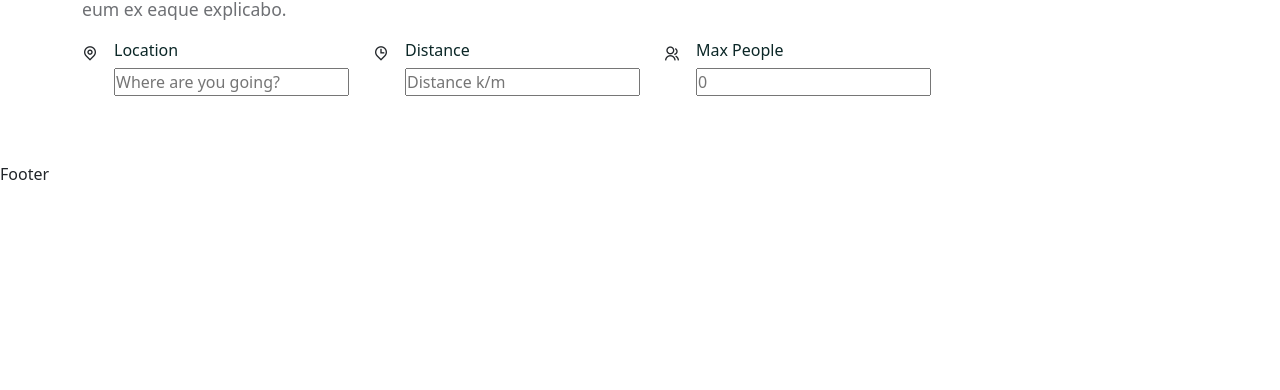
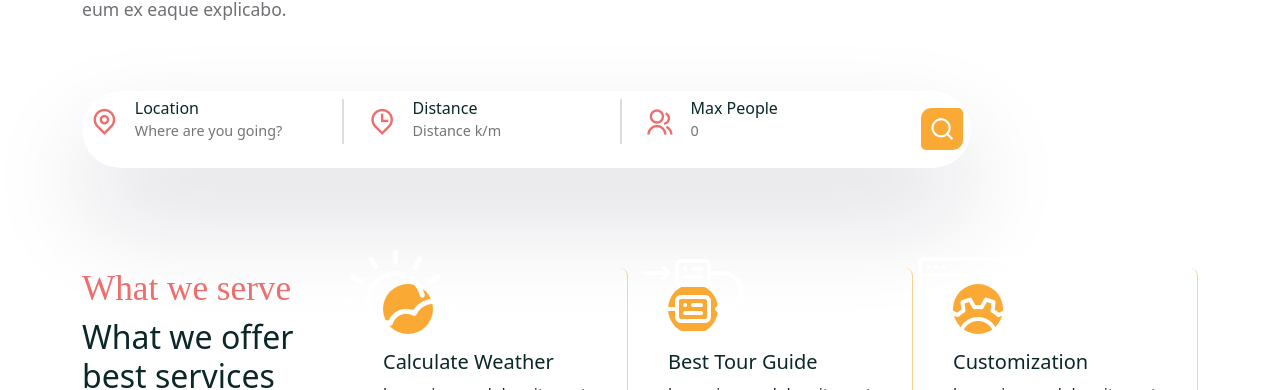
Before and after one commit to Happygirlie/Habis-Jives-travels-and-tour, a React (Create React App) app in the folder MernStack-Tour-Management-main/MernStack-Tour-Management-main/tour-management/frontend/: page /home in a window 1280 px wide. Shown: the part 562-952 px from the top of the page. Before the commit the page ends 800 px from the top, so only its background shows below. Built offline with nearby package versions, Linux system fonts and the light colour scheme; a web font is replaced by a local one.

Commit message:
added and implemented services

```diff
--- a/MernStack-Tour-Management-main/MernStack-Tour-Management-main/tour-management/frontend/src/pages/Home.jsx
+++ b/MernStack-Tour-Management-main/MernStack-Tour-Management-main/tour-management/frontend/src/pages/Home.jsx
@@ -9,6 +9,7 @@
 import Subtitle from '../shared/Subtitle';
 
 import SearchBar from '../shared/SearchBar';
+import ServiceList from '../services/ServiceList';
 
 const Home = () => {
   return <>
@@ -54,6 +55,17 @@
     </Container>
   </section>
   {/* ============= hero section end =========== */}
+  <section>
+    <Container>
+      <Row>
+        <Col lg="3">
+          <h5 className="services__subtitle">What we serve</h5>
+          <h2 className="service__title">What we offer best services</h2>
+        </Col>
+        <ServiceList />
+      </Row>
+    </Container>
+    </section>
 
   </>
 
--- /dev/null
+++ b/MernStack-Tour-Management-main/MernStack-Tour-Management-main/tour-management/frontend/src/services/ServiceCard.jsx
@@ -0,0 +1,18 @@
+import React from 'react';
+import "./service-card.css";
+
+const ServiceCard = ({item}) => {
+
+    const {imgUrl, title,desc} = item
+  return (
+    <div className="service__item">
+        <div className="service__img">
+            <img src={imgUrl} alt="" />
+        </div>
+        <h5>{title}</h5>
+        <p>{desc}</p>
+    </div>
+  );
+};
+
+export default ServiceCard
--- /dev/null
+++ b/MernStack-Tour-Management-main/MernStack-Tour-Management-main/tour-management/frontend/src/services/ServiceList.jsx
@@ -0,0 +1,40 @@
+import React from 'react';
+import ServiceCard from './ServiceCard';
+import { Col } from 'reactstrap';
+
+import weatherImg from "../assets/images/weather.png";
+import guideImg from "../assets/images/guide.png";
+import customizationImg from "../assets/images/customization.png";
+
+const servicesData = [
+    {
+        imgUrl: weatherImg,
+        title: "Calculate Weather",
+        desc: "lorem ipsum dolor sit amet, consectetur adipiscing elit.",
+    },
+     {
+        imgUrl: guideImg,
+        title: "Best Tour Guide",
+        desc: "lorem ipsum dolor sit amet, consectetur adipiscing elit.",
+    },
+     {
+        imgUrl: customizationImg,
+        title: "Customization",
+        desc: "lorem ipsum dolor sit amet, consectetur adipiscing elit.",
+    },
+];
+
+const ServiceList = () => {
+  return (
+    <>
+        {servicesData.map((item,index) => (
+        <Col lg="3" key={index}>
+            <ServiceCard item={item} />
+        </Col>
+    ))}
+    </>
+  );
+
+};
+
+export default ServiceList
--- /dev/null
+++ b/MernStack-Tour-Management-main/MernStack-Tour-Management-main/tour-management/frontend/src/services/service-card.css
@@ -0,0 +1,18 @@
+.service__item {
+    padding: 1rem;
+    border-bottom: 1px solid #faa83586;
+    border-right: 1px solid#faa83586;
+    border-radius: 0.5rem;
+}
+
+.service__img {
+    width: 50px;
+    height: 50px;
+    display: flex;
+    align-items: center;
+    justify-content: center;
+    border-radius: 50px;
+    background: var(--secondary-color);
+    padding: 0.5rem;
+    margin-bottom: 1rem;
+}
--- a/MernStack-Tour-Management-main/MernStack-Tour-Management-main/tour-management/frontend/src/shared/SearchBar.jsx
+++ b/MernStack-Tour-Management-main/MernStack-Tour-Management-main/tour-management/frontend/src/shared/SearchBar.jsx
@@ -1,8 +1,24 @@
-import React from 'react'
+import React,{useRef} from 'react'
 import './search-bar.css'
 import { Col, Form,FormGroup } from "reactstrap";
 
 const SearchBar = () => {
+
+    const locationRef =useRef('');
+    const distanceRef =useRef(0);
+    const maxGroupSizeRef =useRef(0);
+
+    const searchHandler = () => {
+
+        const location= locationRef.current.value;
+        const distance= distanceRef.current.value;
+        const maxGroupSize= maxGroupSizeRef.current.value;
+
+        if (location === "" || distance === "" || maxGroupSize === "") {
+            return alert("All fields are required");
+        }
+    }
+
   return <Col lg='12'>
     <div className="search__bar">
         <Form className="d-flex align-items-center gap-4">
@@ -12,7 +28,7 @@
                 </span>
                 <div>
                     <h6>Location</h6>
-                    <input type="text" placeholder="Where are you going?" />
+                    <input type="text" placeholder="Where are you going?" ref={locationRef}/>
                 </div>
             </FormGroup>
             <FormGroup className="d-flex gap-3 form__group form__group-fast">
@@ -21,7 +37,7 @@
                 </span>
                 <div>
                     <h6>Distance</h6>
-                    <input type="number" placeholder="Distance k/m" />
+                    <input type="number" placeholder="Distance k/m" ref={distanceRef}/>
                 </div>
             </FormGroup>
             <FormGroup className="d-flex gap-3 form__group form__group-last">
@@ -30,9 +46,13 @@
                 </span>
                 <div>
                     <h6>Max People</h6>
-                    <input type="number" placeholder="0" />
+                    <input type="number" placeholder="0" ref={maxGroupSizeRef}/>
                 </div>
             </FormGroup>
+
+            <span className="search__icon" type="submit" onClick={searchHandler}>
+            <i class="ri-search-line"></i>
+            </span>
         </Form>
     </div>
   </Col>
--- a/MernStack-Tour-Management-main/MernStack-Tour-Management-main/tour-management/frontend/src/shared/search-bar.css
+++ b/MernStack-Tour-Management-main/MernStack-Tour-Management-main/tour-management/frontend/src/shared/search-bar.css
@@ -0,0 +1,40 @@
+.search__bar {
+    padding: 0.5rem;
+    border-radius: 50px;
+    box-shadow: rgba(17,12,46,0.15) 0px 48px 100px 0px;
+    width: max-content;
+    margin-top: 50px;
+}
+
+.form__group span {
+    font-size: 1.8rem;
+    color: #ee6e6e;
+}
+
+.form__group input {
+    border: none;
+    font-size: 0.9rem;
+    color: var(--heading-color);
+    font-weight: 500;
+}
+
+.form__group input:focus {
+    outline: none;
+}
+
+.form__group h6 {
+    margin-bottom: 0;
+}
+
+.form__group-fast {
+    border-right: 2px solid #ddd;
+}
+
+.search__icon i {
+    font-size: 1.6rem;
+    padding: 0.5rem;
+    background: var(--secondary-color);
+    color: #fff;
+    border-radius: 10px 5px 10px 5px;
+    cursor: pointer;
+}
--- a/MernStack-Tour-Management-main/MernStack-Tour-Management-main/tour-management/frontend/src/styles/home.css
+++ b/MernStack-Tour-Management-main/MernStack-Tour-Management-main/tour-management/frontend/src/styles/home.css
@@ -39,3 +39,15 @@
 .hero__img-box {
     padding-top: 2rem;
 }
+
+.services__subtitle {
+    font-size: 2.2rem;
+    font-weight: 500;
+    color: #ee6e6e;
+    font-family: var(--subtitle-font-name);
+}
+
+.services.title {
+    font-size: 2.5rem;
+    font-weight: 500;
+}
```
Also changed, not shown: MernStack-Tour-Management-main/MernStack-Tour-Management-main/tour-management/frontend/src/assets/images/logo.png.
